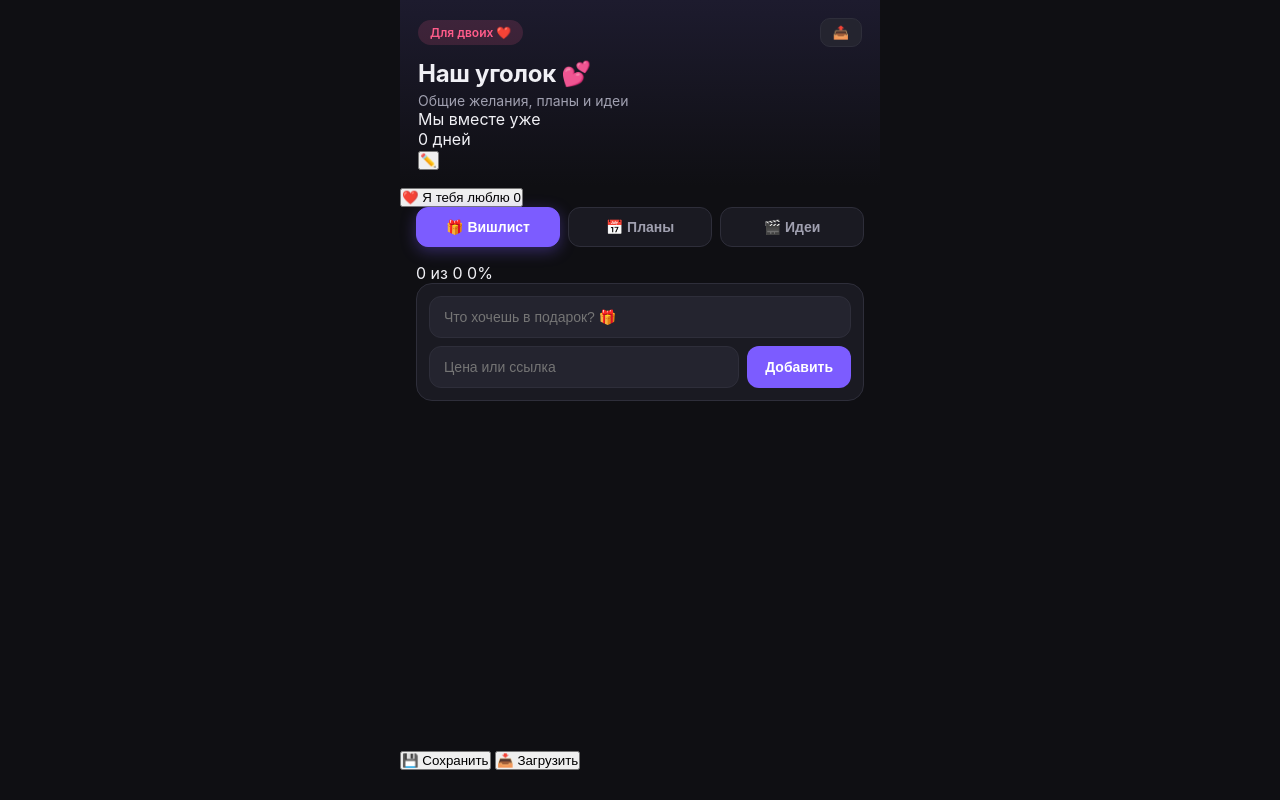
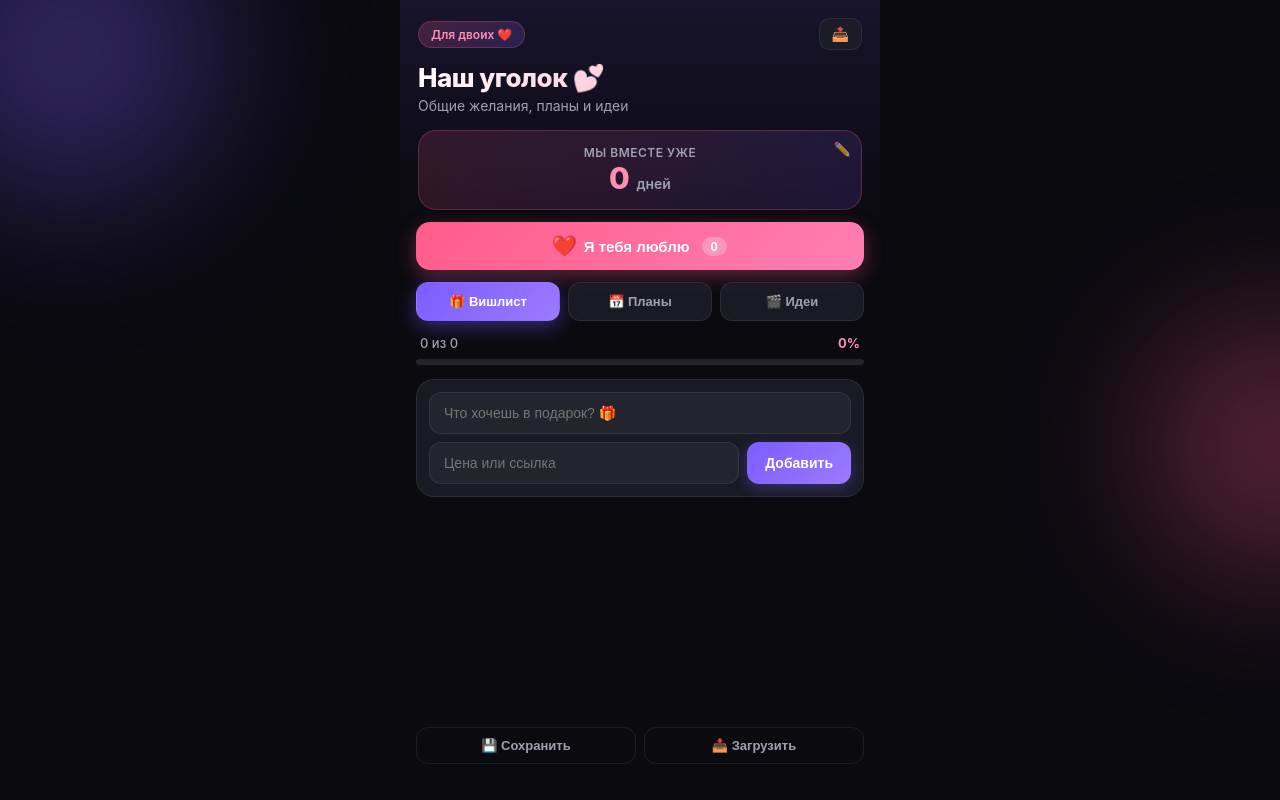
Before and after one commit to Sodik0303/my-tg-app, a plain HTML site: page index.html in a window 1280 px wide. Drawn offline with Linux system fonts and the light colour scheme; a script that the page names is missing.

Commit message:
Update style.css

```diff
--- a/style.css
+++ b/style.css
@@ -1,16 +1,17 @@
 :root {
-    --bg: #0f0f13;
-    --surface: #1a1a22;
+    --bg: #0a0a0f;
+    --surface: rgba(30, 30, 42, 0.85);
     --surface-2: #24242f;
     --primary: #7c5cff;
     --primary-hover: #6a4aef;
     --accent: #ff5c8a;
+    --accent-soft: #ff8fb1;
     --text: #f0f0f5;
     --text-secondary: #a0a0b0;
     --success: #2ecc71;
     --danger: #ff5c5c;
-    --border: #2e2e3a;
-    --radius: 16px;
+    --border: rgba(255, 255, 255, 0.08);
+    --radius: 18px;
 }
 
 * {
@@ -21,11 +22,32 @@
 }
 
 body {
-    font-family: -apple-system, BlinkMacSystemFont, 'Segoe UI', Roboto, Helvetica, Arial, sans-serif;
+    font-family: -apple-system, BlinkMacSystemFont, 'Segoe UI', Roboto, sans-serif;
     background: var(--bg);
     color: var(--text);
     min-height: 100vh;
     overflow-x: hidden;
+    position: relative;
+}
+
+/* Фоновые свечения */
+.bg-glow {
+    position: fixed;
+    border-radius: 50%;
+    filter: blur(80px);
+    opacity: 0.35;
+    pointer-events: none;
+    z-index: 0;
+}
+.bg-glow-1 {
+    width: 300px; height: 300px;
+    background: #7c5cff;
+    top: -100px; left: -80px;
+}
+.bg-glow-2 {
+    width: 250px; height: 250px;
+    background: #ff5c8a;
+    top: 40%; right: -120px;
 }
 
 .app {
@@ -34,13 +56,15 @@ body {
     min-height: 100vh;
     display: flex;
     flex-direction: column;
-    padding-bottom: 30px;
+    padding-bottom: 20px;
+    position: relative;
+    z-index: 1;
 }
 
 /* Шапка */
 .header {
-    padding: 18px 18px 16px;
-    background: linear-gradient(180deg, #1d1b2e 0%, var(--bg) 100%);
+    padding: 18px 18px 12px;
+    background: linear-gradient(180deg, rgba(124, 92, 255, 0.12) 0%, transparent 100%);
 }
 
 .header-top {
@@ -51,34 +75,36 @@ body {
 }
 
 .badge {
-    background: rgba(255, 92, 138, 0.15);
-    color: var(--accent);
+    background: linear-gradient(135deg, rgba(255, 92, 138, 0.2), rgba(124, 92, 255, 0.2));
+    color: var(--accent-soft);
     padding: 5px 12px;
     border-radius: 20px;
     font-size: 12px;
     font-weight: 600;
+    border: 1px solid rgba(255, 92, 138, 0.25);
 }
 
 .icon-btn {
-    background: var(--surface-2);
+    background: var(--surface);
     border: 1px solid var(--border);
     color: var(--text);
-    padding: 6px 12px;
+    padding: 7px 12px;
     border-radius: 10px;
-    font-size: 13px;
-    font-weight: 500;
+    font-size: 14px;
     cursor: pointer;
-    transition: transform 0.1s;
+    backdrop-filter: blur(10px);
+    transition: transform 0.1s, background 0.2s;
 }
-
-.icon-btn:active {
-    transform: scale(0.95);
-}
+.icon-btn:active { transform: scale(0.93); }
 
 .header-title {
-    font-size: 24px;
-    font-weight: 700;
-    letter-spacing: -0.3px;
+    font-size: 26px;
+    font-weight: 800;
+    letter-spacing: -0.5px;
+    background: linear-gradient(135deg, #fff 0%, #ff8fb1 100%);
+    -webkit-background-clip: text;
+    -webkit-text-fill-color: transparent;
+    background-clip: text;
 }
 
 .header-subtitle {
@@ -87,13 +113,102 @@ body {
     margin-top: 4px;
 }
 
+/* Карточка "вместе" */
+.together-card {
+    margin-top: 16px;
+    background: linear-gradient(135deg, rgba(255, 92, 138, 0.15), rgba(124, 92, 255, 0.15));
+    border: 1px solid rgba(255, 92, 138, 0.25);
+    border-radius: var(--radius);
+    padding: 14px 16px;
+    position: relative;
+    text-align: center;
+    backdrop-filter: blur(10px);
+}
+.together-label {
+    font-size: 12px;
+    color: var(--text-secondary);
+    letter-spacing: 0.5px;
+    text-transform: uppercase;
+    font-weight: 600;
+}
+.together-days {
+    font-size: 30px;
+    font-weight: 800;
+    color: var(--accent-soft);
+    margin-top: 2px;
+    line-height: 1.1;
+}
+.together-unit {
+    font-size: 14px;
+    font-weight: 600;
+    color: var(--text-secondary);
+}
+.together-edit {
+    position: absolute;
+    top: 10px; right: 10px;
+    background: none;
+    border: none;
+    font-size: 14px;
+    opacity: 0.6;
+    cursor: pointer;
+}
+
+/* Кнопка "люблю" */
+.love-bar {
+    padding: 0 16px 12px;
+}
+.love-btn {
+    width: 100%;
+    background: linear-gradient(135deg, #ff5c8a, #ff7eb3);
+    border: none;
+    border-radius: 14px;
+    padding: 13px;
+    color: white;
+    font-size: 15px;
+    font-weight: 700;
+    cursor: pointer;
+    display: flex;
+    align-items: center;
+    justify-content: center;
+    gap: 8px;
+    box-shadow: 0 6px 20px rgba(255, 92, 138, 0.35);
+    transition: transform 0.1s;
+    position: relative;
+    overflow: hidden;
+}
+.love-btn:active { transform: scale(0.97); }
+.love-heart { font-size: 18px; animation: pulse 1.5s infinite; }
+@keyframes pulse {
+    0%, 100% { transform: scale(1); }
+    50% { transform: scale(1.15); }
+}
+.love-count {
+    background: rgba(255, 255, 255, 0.25);
+    padding: 2px 9px;
+    border-radius: 10px;
+    font-size: 13px;
+    margin-left: 4px;
+}
+
+/* Всплывающие сердечки */
+.floating-heart {
+    position: fixed;
+    font-size: 28px;
+    pointer-events: none;
+    z-index: 999;
+    animation: floatUp 1.2s ease-out forwards;
+}
+@keyframes floatUp {
+    0% { transform: translateY(0) scale(1); opacity: 1; }
+    100% { transform: translateY(-120px) scale(1.6); opacity: 0; }
+}
+
 /* Вкладки */
 .tabs {
     display: flex;
     gap: 8px;
-    padding: 0 16px 16px;
+    padding: 0 16px 14px;
 }
-
 .tab {
     flex: 1;
     padding: 11px 4px;
@@ -101,17 +216,17 @@ body {
     border-radius: 12px;
     background: var(--surface);
     color: var(--text-secondary);
-    font-size: 14px;
+    font-size: 13px;
     font-weight: 600;
     cursor: pointer;
-    transition: all 0.2s ease;
+    backdrop-filter: blur(10px);
+    transition: all 0.25s ease;
 }
-
 .tab.active {
-    background: var(--primary);
-    border-color: var(--primary);
+    background: linear-gradient(135deg, var(--primary), #9b7bff);
+    border-color: transparent;
     color: white;
-    box-shadow: 0 4px 15px rgba(124, 92, 255, 0.35);
+    box-shadow: 0 6px 20px rgba(124, 92, 255, 0.4);
 }
 
 /* Контент */
@@ -119,29 +234,41 @@ body {
     flex: 1;
     padding: 0 16px;
 }
-
-.tab-content {
-    display: none;
-    animation: fadeIn 0.25s ease;
-}
-
-.tab-content.active {
-    display: block;
-}
-
+.tab-content { display: none; animation: fadeIn 0.3s ease; }
+.tab-content.active { display: block; }
 @keyframes fadeIn {
-    from { opacity: 0; transform: translateY(6px); }
+    from { opacity: 0; transform: translateY(8px); }
     to { opacity: 1; transform: translateY(0); }
 }
 
-.stats-bar {
+/* Статистика + прогресс */
+.stats-row {
     display: flex;
     justify-content: space-between;
     align-items: center;
     font-size: 13px;
     color: var(--text-secondary);
-    margin-bottom: 10px;
+    margin-bottom: 8px;
     padding: 0 4px;
+    font-weight: 500;
+}
+.progress-label {
+    color: var(--accent-soft);
+    font-weight: 700;
+}
+.progress-bar {
+    height: 6px;
+    background: var(--surface-2);
+    border-radius: 4px;
+    overflow: hidden;
+    margin-bottom: 14px;
+}
+.progress-fill {
+    height: 100%;
+    width: 0%;
+    background: linear-gradient(90deg, var(--primary), var(--accent));
+    border-radius: 4px;
+    transition: width 0.5s cubic-bezier(0.4, 0, 0.2, 1);
 }
 
 .random-btn {
@@ -161,12 +288,12 @@ body {
     border: 1px solid var(--border);
     border-radius: var(--radius);
     padding: 12px;
-    margin-bottom: 18px;
+    margin-bottom: 16px;
     display: flex;
     flex-direction: column;
     gap: 8px;
+    backdrop-filter: blur(10px);
 }
-
 .add-card-box input,
 .add-card-box select {
     width: 100%;
@@ -177,53 +304,58 @@ body {
     color: var(--text);
     font-size: 14px;
     outline: none;
+    transition: border-color 0.2s;
 }
-
 .add-card-box input:focus,
 .add-card-box select:focus {
     border-color: var(--primary);
 }
-
-.add-row {
-    display: flex;
-    gap: 8px;
-}
-
-.add-row input,
-.add-row select {
-    flex: 1;
-}
+.add-row { display: flex; gap: 8px; }
+.add-row input, .add-row select { flex: 1; }
 
 .primary-btn {
     padding: 12px 18px;
     border: none;
     border-radius: 12px;
-    background: var(--primary);
+    background: linear-gradient(135deg, var(--primary), #9b7bff);
     color: white;
     font-size: 14px;
     font-weight: 600;
     cursor: pointer;
     white-space: nowrap;
-    transition: background 0.2s, transform 0.1s;
+    box-shadow: 0 4px 14px rgba(124, 92, 255, 0.3);
+    transition: transform 0.1s, box-shadow 0.2s;
+}
+.primary-btn:active {
+    transform: scale(0.96);
+    box-shadow: 0 2px 8px rgba(124, 92, 255, 0.4);
+}
+.full-width { width: 100%; margin-top: 16px; }
+.mt-8 { margin-top: 8px; }
+
+.ghost-btn {
+    background: transparent;
+    border: 1px solid var(--border);
+    color: var(--text-secondary);
+    padding: 10px 16px;
+    border-radius: 12px;
+    font-size: 13px;
+    font-weight: 600;
+    cursor: pointer;
+    flex: 1;
+    transition: all 0.2s;
+}
+.ghost-btn:active {
+    background: var(--surface-2);
+    color: var(--text);
 }
 
-.primary-btn:active {
-    transform: scale(0.96);
-    background: var(--primary-hover);
-}
-
-.full-width {
-    width: 100%;
-    margin-top: 16px;
-}
-
-/* Список карточек */
+/* Карточки */
 .cards-list {
     display: flex;
     flex-direction: column;
     gap: 10px;
 }
-
 .card {
     background: var(--surface);
     border-radius: var(--radius);
@@ -232,57 +364,51 @@ body {
     display: flex;
     align-items: flex-start;
     gap: 12px;
-    animation: slideIn 0.25s ease;
+    backdrop-filter: blur(10px);
+    animation: slideIn 0.3s cubic-bezier(0.4, 0, 0.2, 1);
+    transition: transform 0.15s, opacity 0.3s;
 }
-
 @keyframes slideIn {
-    from { opacity: 0; transform: translateY(8px); }
+    from { opacity: 0; transform: translateY(10px); }
     to { opacity: 1; transform: translateY(0); }
 }
-
-.card.done {
-    opacity: 0.55;
-}
-
+.card.done { opacity: 0.5; }
 .card.done .card-text {
     text-decoration: line-through;
     color: var(--text-secondary);
 }
 
 .card-check {
-    width: 24px;
-    height: 24px;
-    border-radius: 8px;
+    width: 26px;
+    height: 26px;
+    border-radius: 9px;
     border: 2px solid var(--border);
     background: transparent;
     cursor: pointer;
     flex-shrink: 0;
-    margin-top: 2px;
+    margin-top: 1px;
     display: flex;
     align-items: center;
     justify-content: center;
     color: transparent;
-    font-size: 14px;
+    font-size: 15px;
+    font-weight: 700;
+    transition: all 0.2s;
+}
+.card.done .card-check {
+    background: linear-gradient(135deg, var(--success), #4ade80);
+    border-color: transparent;
+    color: white;
+    box-shadow: 0 3px 10px rgba(46, 204, 113, 0.4);
 }
 
-.card.done .card-check {
-    background: var(--success);
-    border-color: var(--success);
-    color: white;
-}
-
-.card-body {
-    flex: 1;
-    min-width: 0;
-}
-
+.card-body { flex: 1; min-width: 0; }
 .card-text {
     font-size: 15px;
     font-weight: 500;
     line-height: 1.4;
     word-break: break-word;
 }
-
 .card-extra {
     display: inline-block;
     margin-top: 5px;
@@ -290,29 +416,23 @@ body {
     color: #a994ff;
     word-break: break-all;
 }
-
-.card-extra a {
-    color: #a994ff;
-    text-decoration: underline;
-}
-
+.card-extra a { color: #a994ff; text-decoration: underline; }
 .card-meta {
     font-size: 11px;
     color: var(--text-secondary);
     margin-top: 6px;
 }
-
 .card-delete {
     background: none;
     border: none;
     color: var(--text-secondary);
-    font-size: 20px;
+    font-size: 22px;
     cursor: pointer;
-    padding: 2px 6px;
-    opacity: 0.6;
+    padding: 0 6px;
+    opacity: 0.5;
+    transition: opacity 0.2s, color 0.2s;
 }
-
-.card-delete:hover {
+.card-delete:active {
     opacity: 1;
     color: var(--danger);
 }
@@ -320,57 +440,73 @@ body {
 /* Пустое состояние */
 .empty {
     text-align: center;
-    padding: 36px 20px;
+    padding: 40px 20px;
     color: var(--text-secondary);
     font-size: 14px;
 }
-
 .empty-icon {
-    font-size: 38px;
+    font-size: 42px;
     margin-bottom: 10px;
-    opacity: 0.6;
+    opacity: 0.7;
 }
 
-/* Модальное окно */
+/* Футер */
+.footer {
+    display: flex;
+    gap: 8px;
+    padding: 16px;
+    margin-top: 8px;
+}
+
+/* Модалки */
 .modal {
     position: fixed;
     inset: 0;
-    background: rgba(0, 0, 0, 0.75);
+    background: rgba(0, 0, 0, 0.8);
+    backdrop-filter: blur(6px);
     display: flex;
     align-items: center;
     justify-content: center;
     padding: 20px;
     z-index: 100;
+    animation: fadeIn 0.2s ease;
 }
-
-.modal.hidden {
-    display: none;
-}
-
+.modal.hidden { display: none; }
 .modal-content {
-    background: var(--surface);
+    background: linear-gradient(180deg, #1e1e2a, #17171f);
     border: 1px solid var(--border);
-    border-radius: 20px;
-    padding: 24px;
+    border-radius: 22px;
+    padding: 26px 22px;
     width: 100%;
     max-width: 340px;
     text-align: center;
-    animation: fadeIn 0.2s ease;
+    animation: popIn 0.3s cubic-bezier(0.34, 1.56, 0.64, 1);
 }
-
-.modal-icon {
-    font-size: 42px;
-    margin-bottom: 8px;
+@keyframes popIn {
+    from { opacity: 0; transform: scale(0.9); }
+    to { opacity: 1; transform: scale(1); }
 }
-
+.modal-icon { font-size: 46px; margin-bottom: 8px; }
+.modal h3 { font-size: 17px; margin-bottom: 4px; }
 .random-result {
-    font-size: 18px;
+    font-size: 19px;
     font-weight: 700;
-    margin: 12px 0 6px;
+    margin: 14px 0 6px;
     color: white;
 }
-
 .random-cat {
     font-size: 13px;
     color: var(--accent);
 }
+.date-input {
+    width: 100%;
+    padding: 12px 14px;
+    border: 1px solid var(--border);
+    border-radius: 12px;
+    background: var(--surface-2);
+    color: var(--text);
+    font-size: 15px;
+    margin-top: 16px;
+    outline: none;
+}
+.date-input:focus { border-color: var(--primary); }
```
